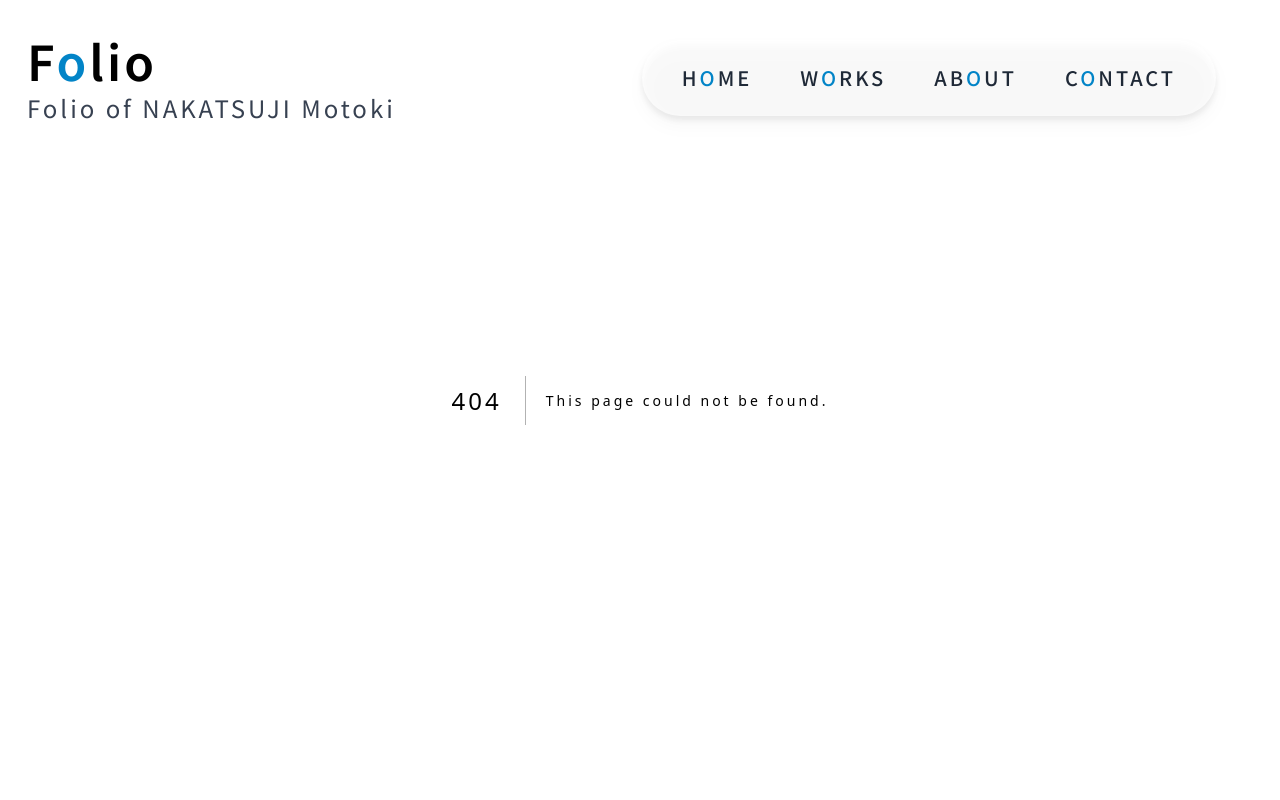
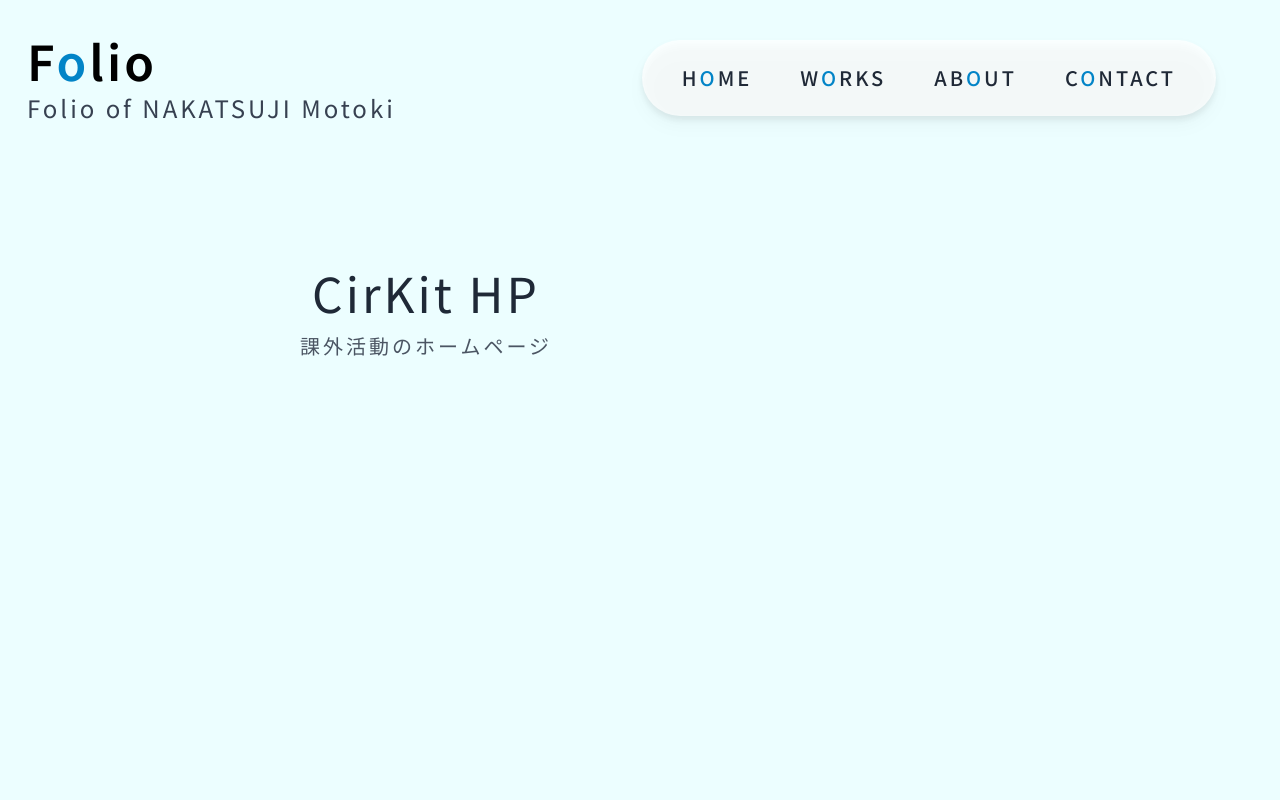
Before and after one commit to katsuji3197/Portfolio-Next, a Next.js app: page /works/cirkithp in a window 1280 px wide. Before the commit this address had no page. Shown: the top 800 px of the page. Built offline with nearby package versions, Linux system fonts and the light colour scheme.

Commit message:
add:worksの詳細ページの原型の設置

```diff
--- /dev/null
+++ b/app/works/alien/page.tsx
@@ -0,0 +1,17 @@
+import { InfoDisplay } from '@/ui/InfoDisplay'
+import { ReadMoreButton } from '@/ui/ReadMoreButton'
+import { SectionTitle } from '@/ui/SectionTitle'
+import { SkillsDisplay } from '@/ui/SkillsDiaplay'
+import { WorksDisplay } from '@/ui/WorksDisplay'
+import Image from 'next/image'
+import Link from 'next/link'
+
+export default function Alien() {
+  return (
+    <main className="min-h-screen bg-cyan-50 dark:bg-slate-500">
+      <div className='md:flex justify-start md:px-24 lg:px-40 xl:px-[300px] pt-64'>
+        <SectionTitle title='Alien-UI'>ハッカソンで作成したUI</SectionTitle>
+      </div>
+    </main>
+  )
+}
--- /dev/null
+++ b/app/works/alienpresen/page.tsx
@@ -0,0 +1,17 @@
+import { InfoDisplay } from '@/ui/InfoDisplay'
+import { ReadMoreButton } from '@/ui/ReadMoreButton'
+import { SectionTitle } from '@/ui/SectionTitle'
+import { SkillsDisplay } from '@/ui/SkillsDiaplay'
+import { WorksDisplay } from '@/ui/WorksDisplay'
+import Image from 'next/image'
+import Link from 'next/link'
+
+export default function AlienPresen() {
+  return (
+    <main className="min-h-screen bg-cyan-50 dark:bg-slate-500">
+      <div className='md:flex justify-start md:px-24 lg:px-40 xl:px-[300px] pt-64'>
+        <SectionTitle title='Alien-Presen'>課外活動のホームページ</SectionTitle>
+      </div>
+    </main>
+  )
+}
--- /dev/null
+++ b/app/works/cirkithp/page.tsx
@@ -0,0 +1,17 @@
+import { InfoDisplay } from '@/ui/InfoDisplay'
+import { ReadMoreButton } from '@/ui/ReadMoreButton'
+import { SectionTitle } from '@/ui/SectionTitle'
+import { SkillsDisplay } from '@/ui/SkillsDiaplay'
+import { WorksDisplay } from '@/ui/WorksDisplay'
+import Image from 'next/image'
+import Link from 'next/link'
+
+export default function CirKitHP() {
+  return (
+    <main className="min-h-screen bg-cyan-50 dark:bg-slate-500">
+      <div className='md:flex justify-start md:px-24 lg:px-40 xl:px-[300px] pt-64'>
+        <SectionTitle title='CirKit HP'>課外活動のホームページ</SectionTitle>
+      </div>
+    </main>
+  )
+}
--- /dev/null
+++ b/app/works/oldfolio/page.tsx
@@ -0,0 +1,17 @@
+import { InfoDisplay } from '@/ui/InfoDisplay'
+import { ReadMoreButton } from '@/ui/ReadMoreButton'
+import { SectionTitle } from '@/ui/SectionTitle'
+import { SkillsDisplay } from '@/ui/SkillsDiaplay'
+import { WorksDisplay } from '@/ui/WorksDisplay'
+import Image from 'next/image'
+import Link from 'next/link'
+
+export default function OldFolio() {
+  return (
+    <main className="min-h-screen bg-cyan-50 dark:bg-slate-500">
+      <div className='md:flex justify-start md:px-24 lg:px-40 xl:px-[300px] pt-64'>
+        <SectionTitle title='Old Folio'>以前のポートフォリオ</SectionTitle>
+      </div>
+    </main>
+  )
+}
--- /dev/null
+++ b/app/works/poster/page.tsx
@@ -0,0 +1,17 @@
+import { InfoDisplay } from '@/ui/InfoDisplay'
+import { ReadMoreButton } from '@/ui/ReadMoreButton'
+import { SectionTitle } from '@/ui/SectionTitle'
+import { SkillsDisplay } from '@/ui/SkillsDiaplay'
+import { WorksDisplay } from '@/ui/WorksDisplay'
+import Image from 'next/image'
+import Link from 'next/link'
+
+export default function Poster() {
+  return (
+    <main className="min-h-screen bg-cyan-50 dark:bg-slate-500">
+      <div className='md:flex justify-start md:px-24 lg:px-40 xl:px-[300px] pt-64'>
+        <SectionTitle title='Poster'>成果ポスター</SectionTitle>
+      </div>
+    </main>
+  )
+}
```
